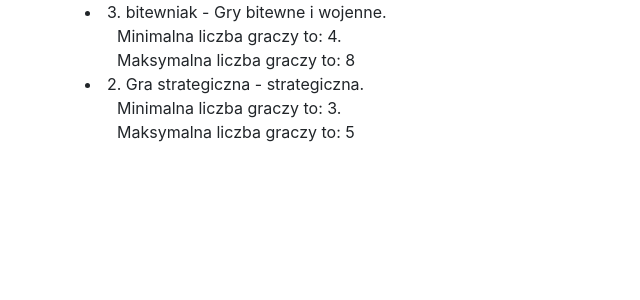
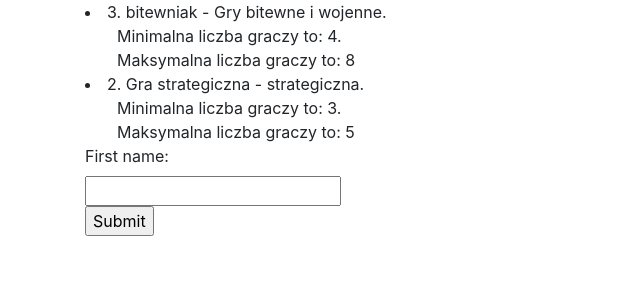
Before and after one commit to Drizii/game_choiser, a Django app: page /a/ in a window 1280 px wide. Shown: the top 300 px of the page, without its empty margins (0-640 px from the left). Run offline with Django 3.2, Linux system fonts and the light colour scheme; data comes from the database, SQL or seed files in the repository; both versions use the stored data as it was after the commit; some libraries are stand-ins or nearby versions.

Commit message:
działajaca funkcja wyszukowania po polu

```diff
--- a/choicer/main/views.py
+++ b/choicer/main/views.py
@@ -1,4 +1,4 @@
-from .models import Game
+from .models import Game, Person
 from django.views. generic import ListView
 
 
@@ -6,13 +6,13 @@ class GameListView(ListView):
     model = Game
     template_name = "main/filtrujemy.html"
     context_object_name = 'game'
-    ordering = "game_type" #ordering = nazwa-pola // nazwa - to nazwa mojego pola, a pole to moje mole z modelu
+    ordering = "game_type"  #ordering = nazwa-pola // nazwa - to nazwa mojego pola, a pole to moje mole z modelu
 
     def get_queryset(self):
         name = self.request.GET.get("name")
         if name:
-            self.queryset = self.model.objects.filter(name=name)
-
+            self.queryset = self.model.objects.filter(name__icontains=name)
+            # name__icontains wystarczy wpisać część słowa, aby zostały dopasowane wszystkie słowa np: mam w bazie name="bitewniak" i jak wpiszę "bi" to zadziała
         return super().get_queryset()
 
 
--- a/choicer/templates/main/filtrujemy.html
+++ b/choicer/templates/main/filtrujemy.html
@@ -16,6 +16,11 @@
     &emsp;&emsp;Minimalna liczba graczy to: {{ p.min_player }}.</br>
     &emsp;&emsp;Maksymalna liczba graczy to: {{ p.max_player }} </li>
 {% endfor %}
+<form>
+  <label for="name">First name:</label><br>
+  <input type="text" id="name" name="name"><br>
+  <input type="submit" value="Submit">
+</form>
 </div>
 </body>
 </html>
```
Also changed, not shown: choicer/db.sqlite3.
